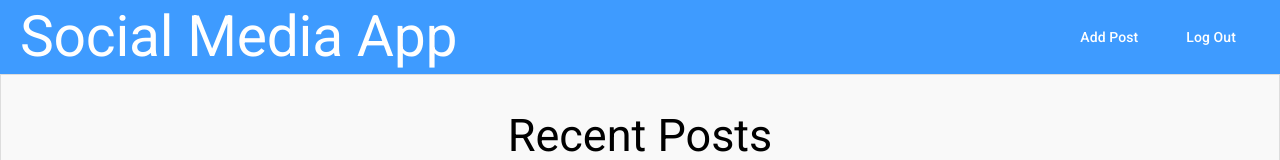
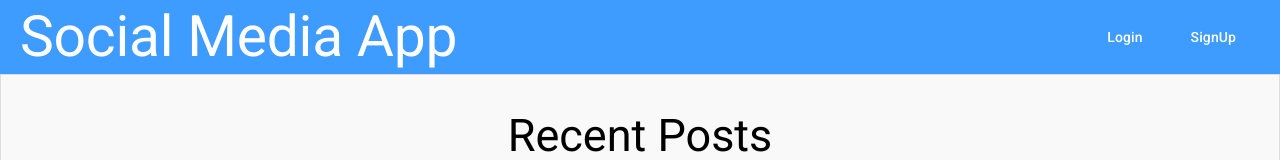
Before and after one commit to parwejalam/socialPost, an Angular app: page / in a window 1280 px wide. Shown: the top 160 px of the page. Built offline with nearby package versions, Linux system fonts and the light colour scheme; no server answers.

Commit message:
feat: update header component to manage navigation links based on authentication status

```diff
--- a/src/app/header/header.component.html
+++ b/src/app/header/header.component.html
@@ -1,11 +1,14 @@
 <header>
     <h1 routerLink="/" routerLinkActive="mat-accent"> Social Media App</h1>
     <nav>
-        @for( navLink of navLinks; track $index){
-        @if(navLink.isuserAuthenticated === 'true'){
-        <button mat-flat-button [routerLink]="navLink.routeraLink"
-            routerLinkActive="mat-accent">{{navLink.Label}}</button>
+        @for (navLink of navLinks; track $index) {
+            @if ((navLink.showWhenAuthenticated && isuserAuthenticated) || (!navLink.showWhenAuthenticated && !isuserAuthenticated)) {
+                <button mat-flat-button [routerLink]="navLink.routeraLink"
+                    routerLinkActive="mat-accent">{{navLink.Label}}</button>
+            }
         }
+        @if (isuserAuthenticated) {
+            <button mat-flat-button (click)="onLogout()">Log Out</button>
         }
     </nav>
 </header>
--- a/src/app/header/header.component.ts
+++ b/src/app/header/header.component.ts
@@ -1,4 +1,4 @@
-import { Component, OnInit } from '@angular/core';
+import { Component, OnDestroy, OnInit } from '@angular/core';
 import { RouterModule } from '@angular/router';
 import { AuthService } from '../services/auth.service';
 import { Subscription } from 'rxjs';
@@ -11,8 +11,8 @@ import { MatButtonModule } from '@angular/material/button';
   templateUrl: './header.component.html',
   styleUrl: './header.component.scss'
 })
-export class HeaderComponent implements OnInit {
-  isuserAuthenticated = false;
+export class HeaderComponent implements OnInit, OnDestroy {
+  isuserAuthenticated: boolean = false;
   private authListenerSub?: Subscription;
 
   constructor(private authService: AuthService) { }
@@ -28,6 +28,7 @@ export class HeaderComponent implements OnInit {
 
   onLogout() {
     this.authService.logOut();
+    console.log('User logged out');
   }
 
   ngOnDestroy(): void {
@@ -38,9 +39,8 @@ export class HeaderComponent implements OnInit {
   }
 
   navLinks = [
-    { Label: 'Add Post', routeraLink: '/createPost', isuserAuthenticated: `${!this.isuserAuthenticated}` },
-    { Label: 'Login', routeraLink: '/login', isuserAuthenticated: `${this.isuserAuthenticated}` },
-    { Label: 'SignUp', routeraLink: '/signup', isuserAuthenticated: `${this.isuserAuthenticated}` },
-    { Label: 'Log Out', isuserAuthenticated: `${!this.isuserAuthenticated}` }
+    { Label: 'Add Post', routeraLink: '/createPost', showWhenAuthenticated: true },
+    { Label: 'Login', routeraLink: '/login', showWhenAuthenticated: false },
+    { Label: 'SignUp', routeraLink: '/signup', showWhenAuthenticated: false },
   ]
 }
```
